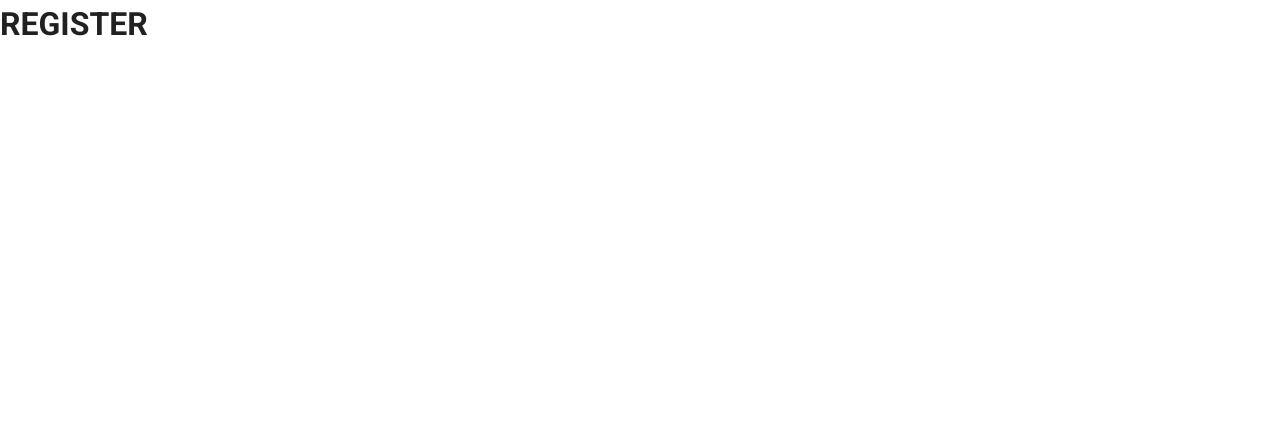
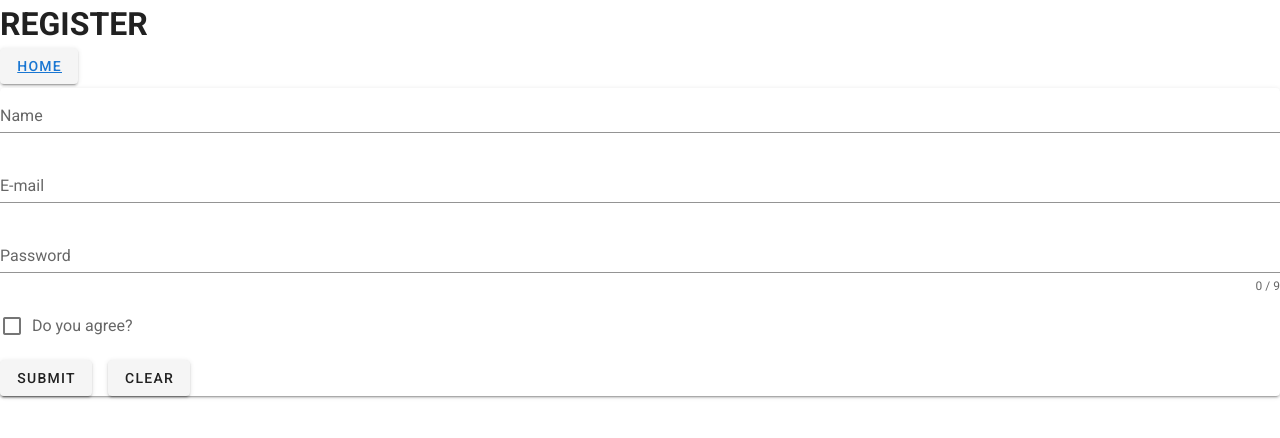
Before and after one commit to roberta-fiume/bookYourHoliday, a Vue app: page /register in a window 1280 px wide. Shown: the top 438 px of the page. Built offline with nearby package versions, Linux system fonts and the light colour scheme.

Commit message:
Adds form to register component

```diff
--- a/package.json
+++ b/package.json
@@ -9,8 +9,10 @@
   },
   "dependencies": {
     "core-js": "^3.1.2",
+    "vee-validate": "^3.0.11",
     "vue": "^2.6.10",
     "vue-router": "^3.0.6",
+    "vuelidate": "^0.7.4",
     "vuetify": "^2.1.0"
   },
   "devDependencies": {
--- a/src/main.js
+++ b/src/main.js
@@ -3,10 +3,14 @@ import App from './App.vue'
 import router from './router'
 import vuetify from './plugins/vuetify';
 
+
+
 Vue.config.productionTip = false
+
+
 
 new Vue({
   router,
   vuetify,
-  render: h => h(App)
+  render: h => h(App),
 }).$mount('#app')
--- a/src/views/Destinations.vue
+++ b/src/views/Destinations.vue
@@ -10,10 +10,13 @@
             <v-btn>
                 <router-link to="/login">Login</router-link>
             </v-btn>
+
+
             <v-btn>
                 <router-link to="/register">Register</router-link>
             </v-btn>
         </v-app-bar>
+
         <Animation/>
     </div>
 </template>
--- a/src/views/Register.vue
+++ b/src/views/Register.vue
@@ -1,20 +1,110 @@
 <template>
-  <div class="home">
+    <form class="form">
+      <h1>REGISTER</h1>
+         <v-btn>
+                <router-link to="/">Home</router-link>
+            </v-btn>
+        <v-card>
+          <v-text-field
+            v-model="name"  label="Name" required @input="$v.name.$touch()" @blur="$v.name.$touch()">
+          </v-text-field>
 
-    <h1>REGISTER</h1>
+          <v-text-field
+            v-model="email" :error-messages="emailErrors" label="E-mail" required @input="$v.email.$touch()" @blur="$v.email.$touch()">
+          </v-text-field>
 
+          <v-text-field
+            v-model="password" :error-messages="passwordErrors" label="Password" :counter="9"  required @input="$v.password.$touch()" @blur="$v.password.$touch()">
+          </v-text-field>
 
-  </div>
+          <v-checkbox v-model="checkbox" :error-messages="checkboxErrors" label="Do you agree?" required @change="$v.checkbox.$touch()" @blur="$v.checkbox.$touch()"></v-checkbox>
+
+          <v-btn class="mr-4" @click="submit">submit</v-btn>
+
+          <v-btn @click="clear">clear</v-btn>
+        </v-card>
+
+    </form>
 </template>
 
 <script>
+  import { validationMixin } from 'vuelidate'
+  import { required, maxLength, email } from 'vuelidate/lib/validators'
+
+  export default {
+    mixins: [validationMixin],
+
+    validations: {
+      name: { required},
+      email: { required, email },
+      password: { required, maxLength: maxLength(9)},
+
+      checkbox: {
+        checked (val) {
+          return val
+        },
+      },
+    },
+
+    data: () => ({
+      name: '',
+      password: '',
+      email: '',
+      checkbox: false,
+    }),
+
+    computed: {
+      checkboxErrors () {
+        const errors = []
+        if (!this.$v.checkbox.$dirty) return errors
+        !this.$v.checkbox.checked && errors.push('You must agree to continue!')
+        return errors
+      },
+
+      nameErrors () {
+        const errors = []
+        if (!this.$v.name.$dirty) return errors
+        !this.$v.name.maxLength && errors.push('Name must be at most 10 characters long')
+        !this.$v.name.required && errors.push('Name is required.')
+        return errors
+      },
+
+      emailErrors () {
+        const errors = []
+        if (!this.$v.email.$dirty) return errors
+        !this.$v.email.email && errors.push('Must be valid e-mail')
+        !this.$v.email.required && errors.push('E-mail is required')
+        return errors
+      },
+
+      passwordErrors () {
+        const errors = []
+        if (!this.$v.password.$dirty) return errors
+        !this.$v.password.maxLength && errors.push('Password must be at most 9 characters long')
+        !this.$v.password.required && errors.push('Password is required.')
+        return errors
+      },
 
 
 
-export default {
-  name: 'home',
-  components: {
+    },
 
+    methods: {
+      submit () {
+        this.$v.$touch()
+      },
+
+      clear () {
+        this.$v.$reset()
+        this.name = ''
+        this.email = ''
+        this.password = ''
+        this.checkbox = false
+      },
+    },
   }
-}
 </script>
+
+<style>
+
+</style>
```
Also changed, not shown: 1 other file (tests, documents, lock files or other folders).
